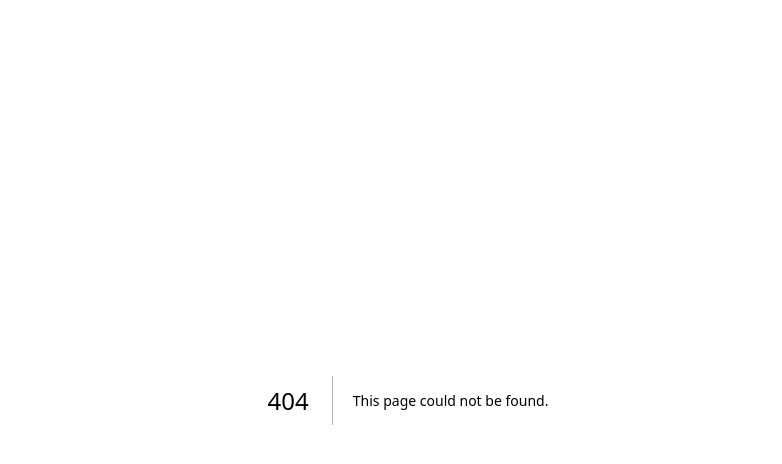
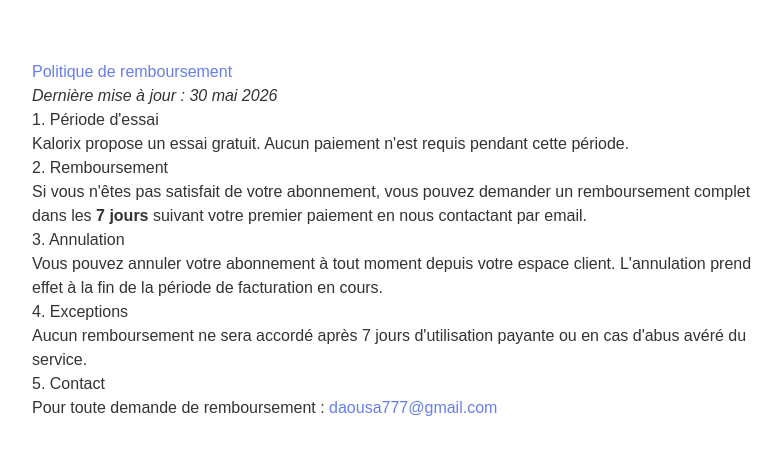
Before and after one commit to biz777/kalorix, a Next.js app: page /refund in a window 1280 px wide. Before the commit this address had no page. Shown: the top 464 px of the page, without its empty margins (232-1014 px from the left). Built offline with nearby package versions, Linux system fonts and the light colour scheme.

Commit message:
Create page.tsx

```diff
--- /dev/null
+++ b/app/refund/page.tsx
@@ -0,0 +1,23 @@
+export default function Refund() {
+  return (
+    <main style={{ maxWidth: 800, margin: "0 auto", padding: "60px 24px", fontFamily: "sans-serif", color: "#333" }}>
+      <h1 style={{ color: "#667eea" }}>Politique de remboursement</h1>
+      <p><em>Dernière mise à jour : 30 mai 2026</em></p>
+
+      <h2>1. Période d'essai</h2>
+      <p>Kalorix propose un essai gratuit. Aucun paiement n'est requis pendant cette période.</p>
+
+      <h2>2. Remboursement</h2>
+      <p>Si vous n'êtes pas satisfait de votre abonnement, vous pouvez demander un remboursement complet dans les <strong>7 jours</strong> suivant votre premier paiement en nous contactant par email.</p>
+
+      <h2>3. Annulation</h2>
+      <p>Vous pouvez annuler votre abonnement à tout moment depuis votre espace client. L'annulation prend effet à la fin de la période de facturation en cours.</p>
+
+      <h2>4. Exceptions</h2>
+      <p>Aucun remboursement ne sera accordé après 7 jours d'utilisation payante ou en cas d'abus avéré du service.</p>
+
+      <h2>5. Contact</h2>
+      <p>Pour toute demande de remboursement : <a href="mailto:daousa777@gmail.com" style={{ color: "#667eea" }}>daousa777@gmail.com</a></p>
+    </main>
+  );
+}
```
